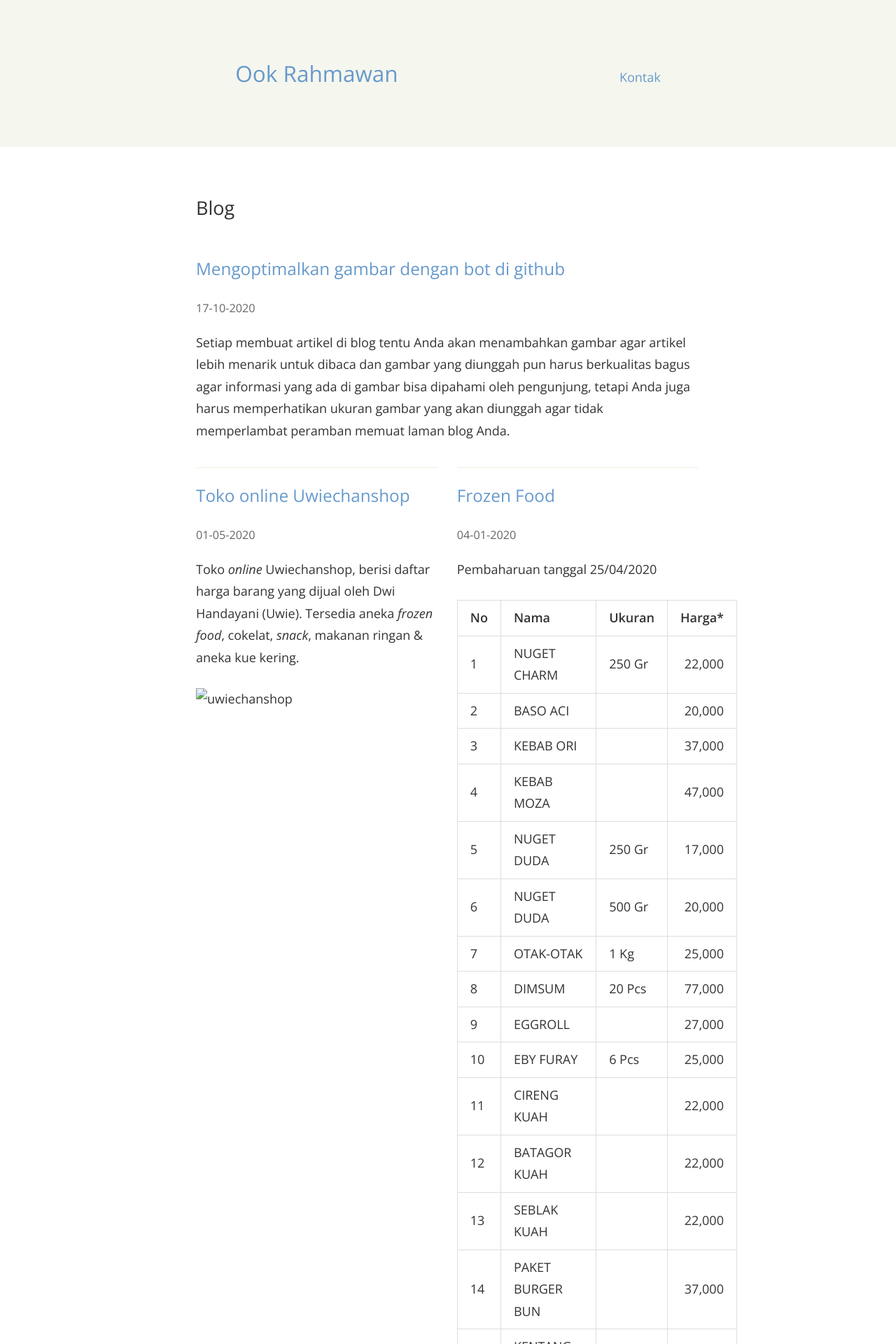
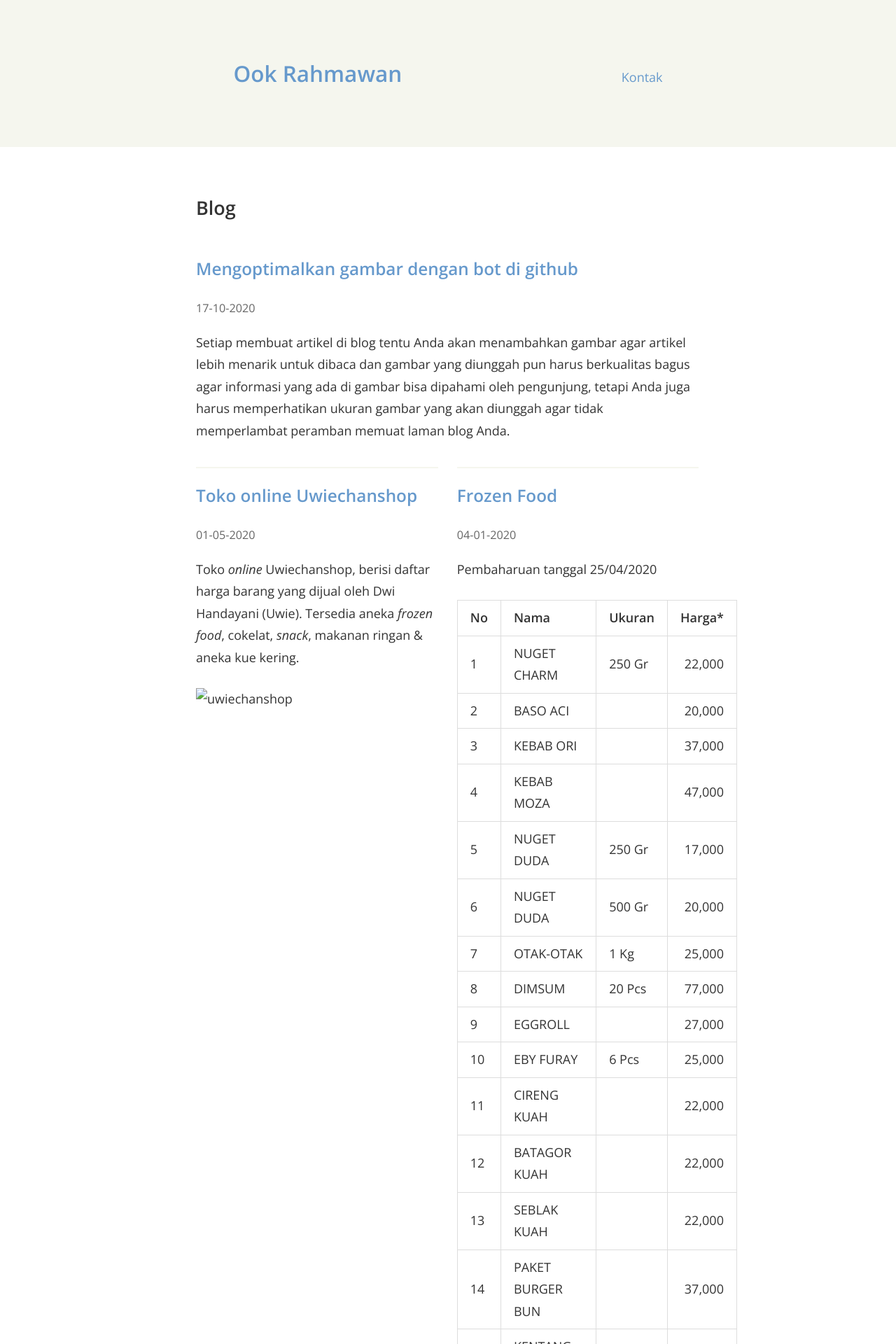
Before and after one commit to krhmwn/krhmwn, a Jekyll site: the page built from index.html, in a window 1280 px wide. Shown: the top 1920 px of the page at 70% size. Built offline with Jekyll 4.4.1, drawn with Linux system fonts in a browser that asks for light colours.

Commit message:
update v.1.0.272

```diff
--- a/assets/css/main.css
+++ b/assets/css/main.css
@@ -1,7 +1,7 @@
 @import url('https://fonts.googleapis.com/css2?family=Open+Sans:ital,wght@0,300;0,400;0,600;1,300;1,400;1,600&display=swap');
 *{box-sizing:border-box}
 body{font:1.125em "Open Sans",sans-serif;background:#fff;color:#333;line-height:1.75;margin:0 auto}
-h1,h2,h3,h4,h5,h6{font-weight:500;line-height:1.25}
+h1,h2,h3,h4,h5,h6{font-weight:600;line-height:1.25}
 h4{font-size:1.125em}
 h3{font-size:1.35em}
 h2{font-size:1.5em}
```
